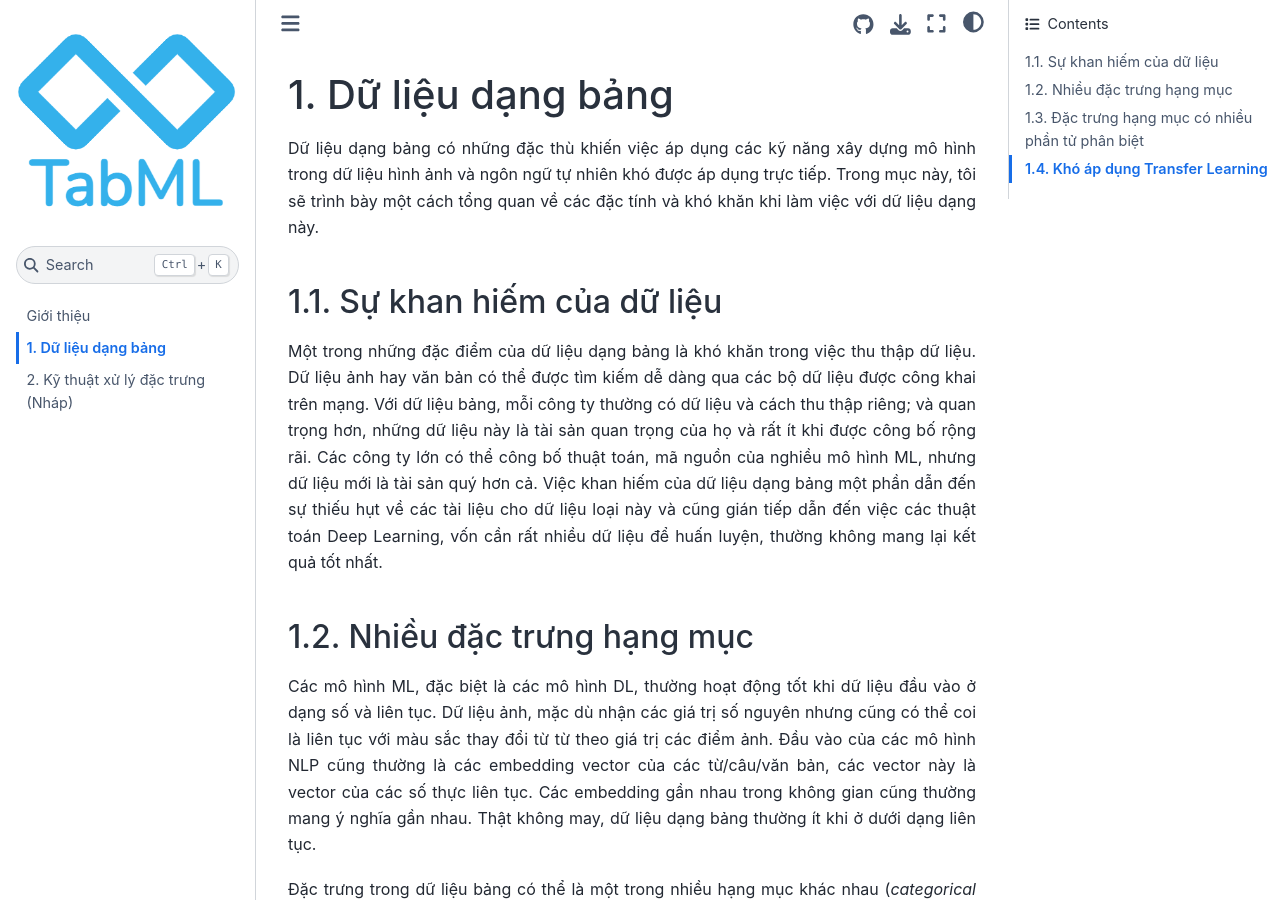
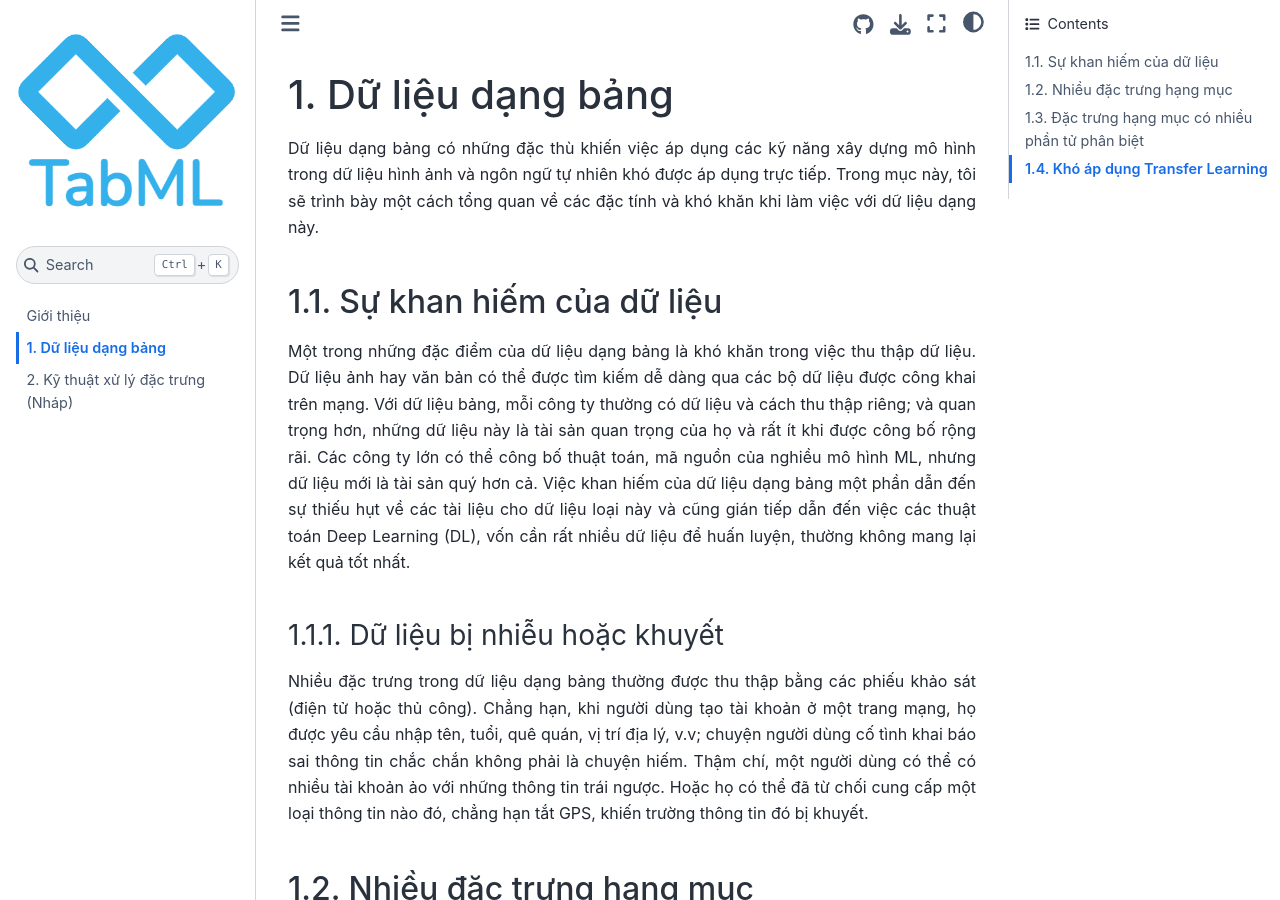
Before and after one commit to tiepvupsu/tabml_book, a Jupyter Book: the page built from book/tabular_data.md, in a window 1280 px wide and 900 px high. Built offline with Jupyter Book 1.0.4 settings and Sphinx 7.4.7 and the Sphinx Book theme 1.1.4, drawn with Linux system fonts in a browser that asks for light colours.

Commit message:
Update tabular_data.md

```diff
--- a/book/tabular_data.md
+++ b/book/tabular_data.md
@@ -10,8 +10,17 @@ Dữ liệu ảnh hay văn bản có thể được tìm kiếm dễ dàng qua c
 Với dữ liệu bảng, mỗi công ty thường có dữ liệu và cách thu thập riêng;
 và quan trọng hơn, những dữ liệu này là tài sản quan trọng của họ và rất ít khi được công bố rộng rãi.
 Các công ty lớn có thể công bố thuật toán, mã nguồn của nghiều mô hình ML, nhưng dữ liệu mới là tài sản quý hơn cả.
-Việc khan hiếm của dữ liệu dạng bảng một phần dẫn đến sự thiếu hụt về các tài liệu cho dữ liệu loại này và cũng gián tiếp dẫn đến việc các thuật toán Deep Learning,
-vốn cần rất nhiều dữ liệu để huấn luyện, thường không mang lại kết quả tốt nhất.
+Việc khan hiếm của dữ liệu dạng bảng một phần dẫn đến sự thiếu hụt về các tài liệu cho dữ liệu loại này và cũng gián tiếp dẫn đến việc các thuật toán Deep Learning (DL), vốn cần rất nhiều dữ liệu để huấn luyện, thường không mang lại kết quả tốt nhất.
+
+(sec_mising_data_intro)=
+### Dữ liệu bị nhiễu hoặc khuyết
+
+Nhiều đặc trưng trong dữ liệu dạng bảng thường được thu thập bằng các phiếu khảo sát
+(điện tử hoặc thủ công). Chẳng hạn, khi người dùng tạo tài khoản ở một trang mạng, họ
+được yêu cầu nhập tên, tuổi, quê quán, vị trí địa lý, v.v; chuyện người dùng cố tình
+khai báo sai thông tin chắc chắn không phải là chuyện hiếm. Thậm chí, một người dùng có
+thể có nhiều tài khoản ảo với những thông tin trái ngược. Hoặc họ có thể đã từ chối cung
+cấp một loại thông tin nào đó, chẳng hạn tắt GPS, khiến trường thông tin đó bị khuyết.
 
 ## Nhiều đặc trưng hạng mục
 
```
